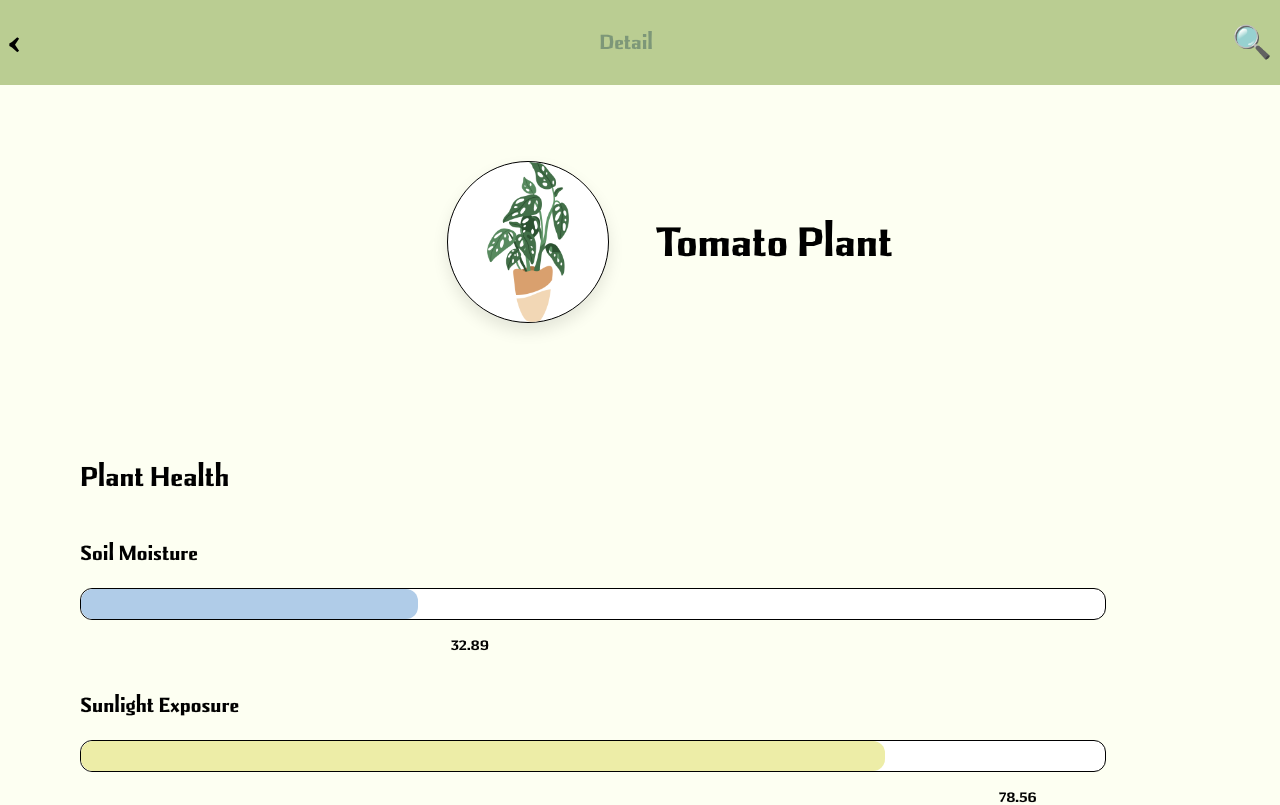
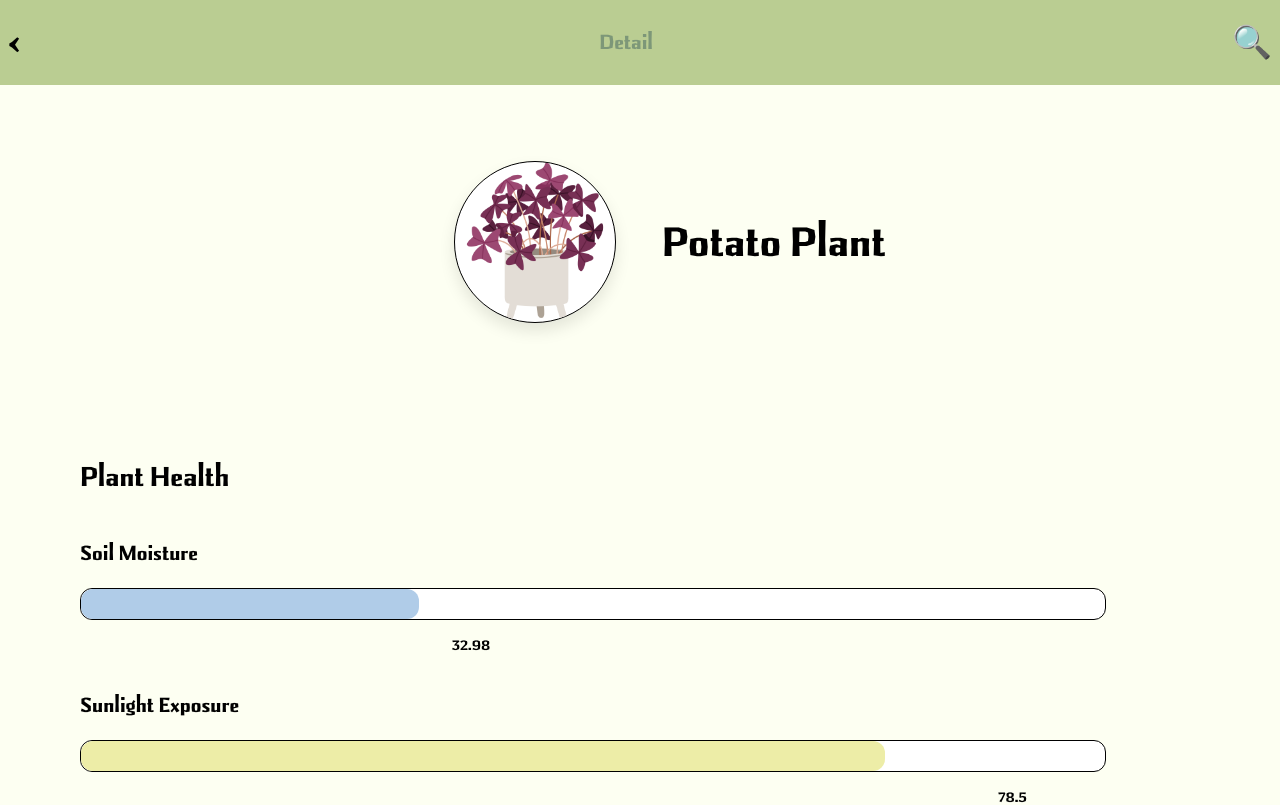
Before and after one commit to deco3801-mortein/frontend, a React (Vite) app: page /detail/2 in a window 1280 px wide. Shown: the top 805 px of the page. Built offline with nearby package versions, Linux system fonts and the light colour scheme; data requests are answered from the project's data file; the HTML template or start-up script is replaced by a standard one.

Commit message:
Change image selection using id

```diff
--- a/src/pages/Detail.jsx
+++ b/src/pages/Detail.jsx
@@ -10,7 +10,7 @@ import image3 from "../assets/img/4.gif";
 // Function for main portion of detail page.
 function Detail(props) {
     const { id } = useParams();
-    const device = props.userData.devices[id - 1];
+    const device = props.userData.devices[id];
     // Data from API to be displayed
     const moistureData = device.data.moisture;
     const sunlightData = device.data.sunlight;
@@ -23,7 +23,7 @@ function Detail(props) {
             <div className="detail">
                 <div className="plant-main">
                     <img
-                        src={plantImages[(id - 1) % 3]}
+                        src={plantImages[id % 3]}
                         alt="Plant image"
                         className="plant-image"
                     />
```
